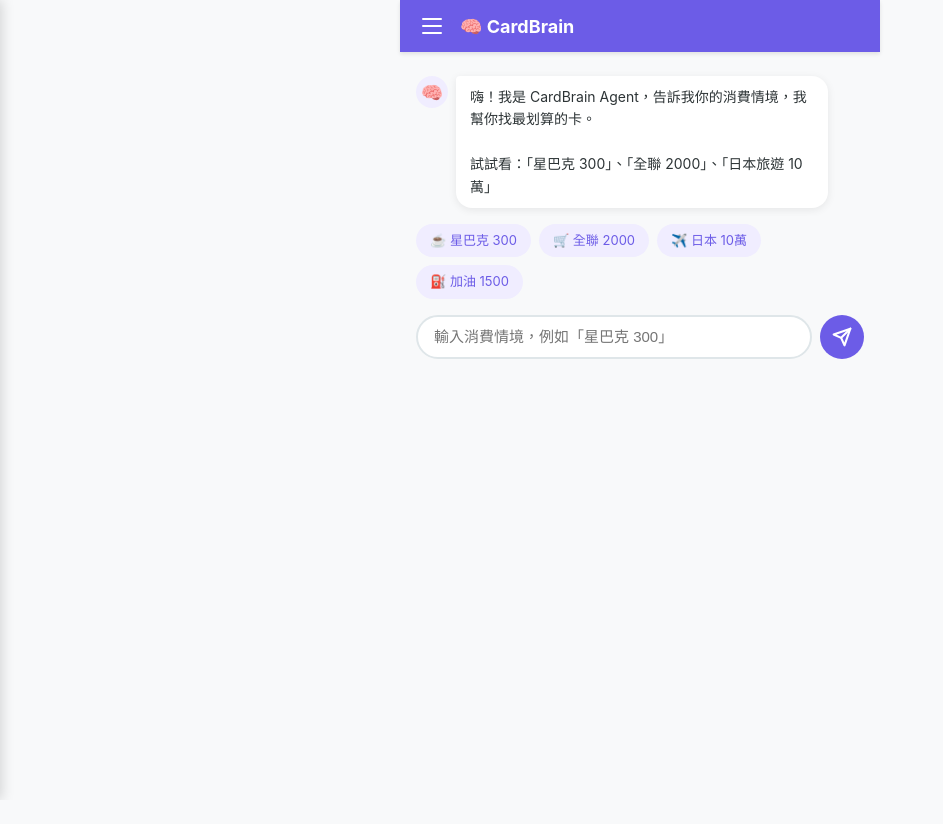
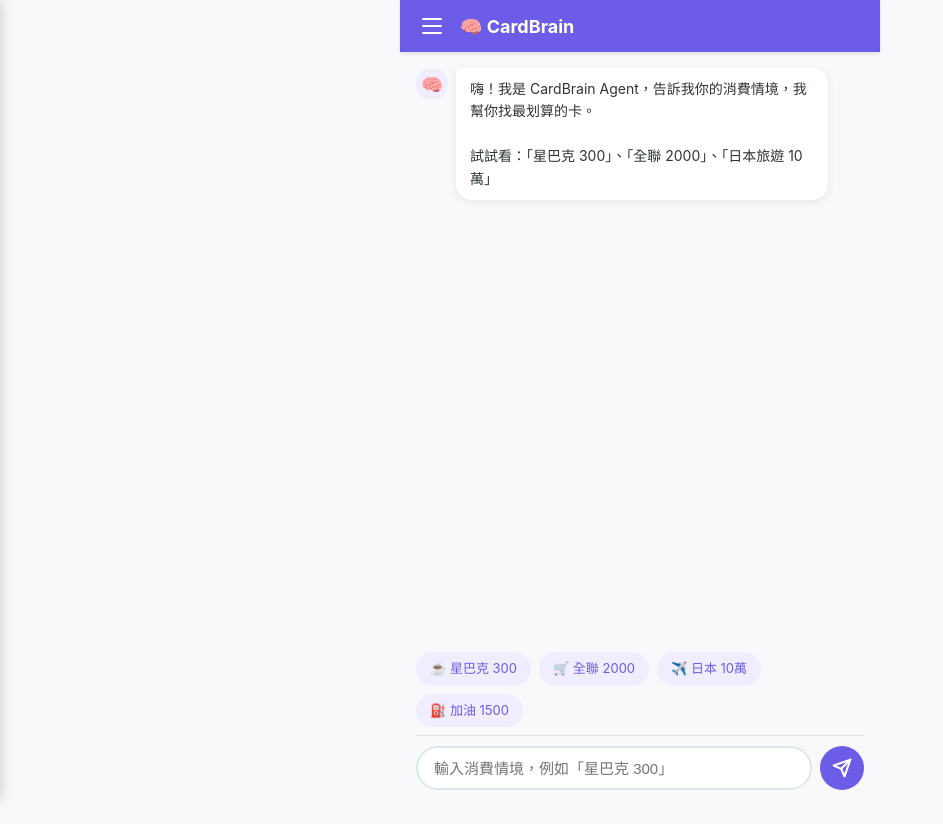
Before and after one commit to Solon-Zhou/CardBrain, a FastAPI app: page / in a window 1280 px wide. Shown: the whole page, without its empty margins (0-943 px from the left). Before the commit the page ends 799 px from the top, so only its background shows below. Run offline with FastAPI, Linux system fonts and the light colour scheme; some libraries are stand-ins or nearby versions.

Commit message:
fix: 聊天輸入框固定底部，訊息區撐滿畫面
- agent-section 佔滿 viewport 高度
- agent-messages flex:1 自動填滿空間
- 輸入列固定底部 + safe-area padding + 上分隔線

Co-Authored-By: Claude Opus 4.6 <noreply@anthropic.com>

```diff
--- a/static/css/style.css
+++ b/static/css/style.css
@@ -335,6 +335,7 @@ body {
 #page-container {
   padding: 16px 16px 24px;
   min-height: calc(100dvh - var(--header-height));
+  overflow: hidden;
 }
 
 /* ── Add Card Modal ───────────────────────── */
@@ -725,16 +726,18 @@ body {
 
 /* ── Agent Section ─────────────────────────── */
 .agent-section {
-  margin-bottom: 20px;
   display: flex;
   flex-direction: column;
+  height: calc(100dvh - var(--header-height));
+  margin: -16px -16px 0;
+  padding: 0 16px;
 }
 
 /* ── Messages Area ─────────────────────────── */
 .agent-messages {
-  max-height: 420px;
+  flex: 1;
   overflow-y: auto;
-  padding: 8px 0;
+  padding: 16px 0 8px;
   display: flex;
   flex-direction: column;
   gap: 10px;
@@ -814,6 +817,7 @@ body {
   gap: 8px;
   flex-wrap: wrap;
   padding: 8px 0;
+  flex-shrink: 0;
 }
 .agent-tag {
   padding: 7px 14px;
@@ -836,8 +840,11 @@ body {
   display: flex;
   gap: 8px;
   align-items: center;
-  padding: 8px 0 0;
+  padding: 10px 0;
+  padding-bottom: calc(10px + var(--safe-bottom));
   min-width: 0;
+  flex-shrink: 0;
+  border-top: 1px solid var(--border);
 }
 .agent-input {
   flex: 1;
```
